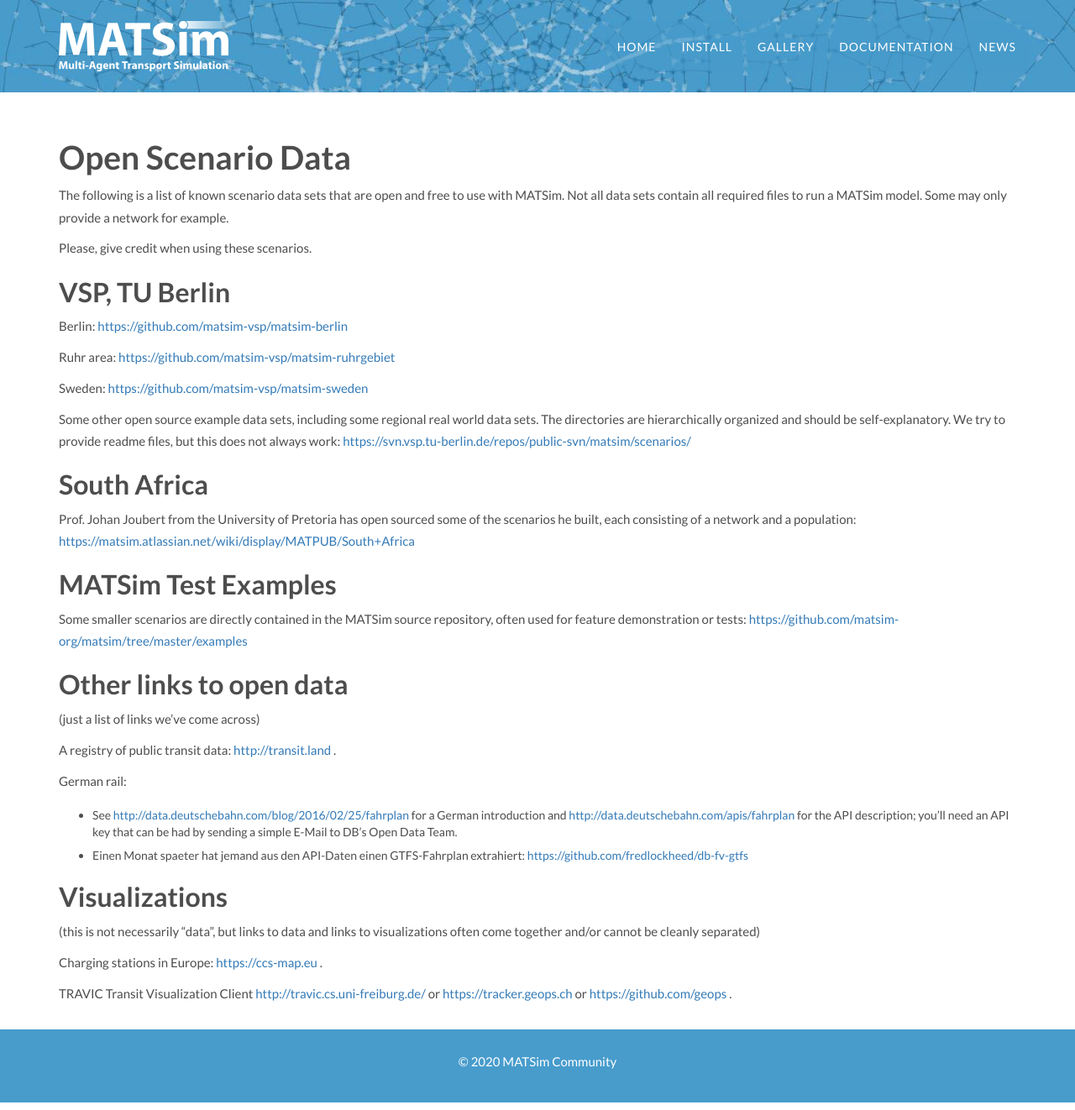
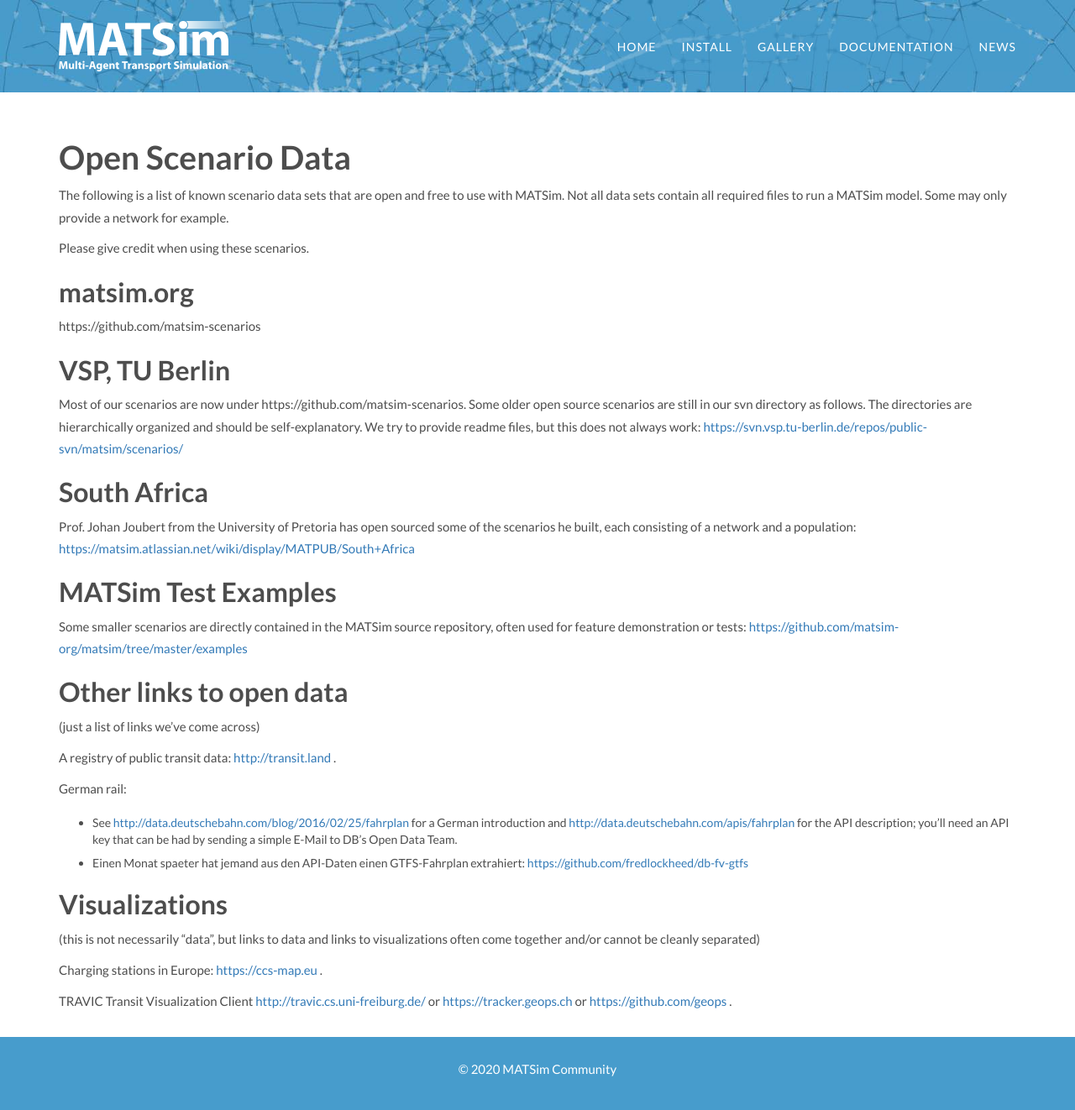
Before and after one commit to matsim-org/jekyll-website, a Jekyll site: the page built from open-scenario-data.md, in a window 1280 px wide and 1322 px high. Shown: the whole window at 84% size. Built offline with Jekyll 4.4.1, drawn with Linux system fonts in a browser that asks for light colours; some web fonts are replaced; our own code applies the rules of GitHub Pages for plain Markdown files.

Commit message:
modernize open scenario data

```diff
--- a/open-scenario-data.md
+++ b/open-scenario-data.md
@@ -7,19 +7,17 @@
 
 The following is a list of known scenario data sets that are open and free to use with MATSim. Not all data sets contain all required files to run a MATSim model. Some may only provide a network for example.
 
-Please, give credit when using these scenarios.
+Please give credit when using these scenarios.
+
+matsim.org
+--------------
+
+https://github.com/matsim-scenarios
 
 VSP, TU Berlin
 --------------
 
-Berlin:
-<https://github.com/matsim-vsp/matsim-berlin>
-
-Ruhr area: <https://github.com/matsim-vsp/matsim-ruhrgebiet>
-
-Sweden: <https://github.com/matsim-vsp/matsim-sweden>
-
-Some other open source example data sets, including some regional real world data sets. The directories are hierarchically organized and should be self-explanatory. We try to provide readme files, but this does not always work:
+Most of our scenarios are now under https://github.com/matsim-scenarios.  Some older open source scenarios are still in our svn directory as follows. The directories are hierarchically organized and should be self-explanatory. We try to provide readme files, but this does not always work:
 <https://svn.vsp.tu-berlin.de/repos/public-svn/matsim/scenarios/>
 
 South Africa
```
